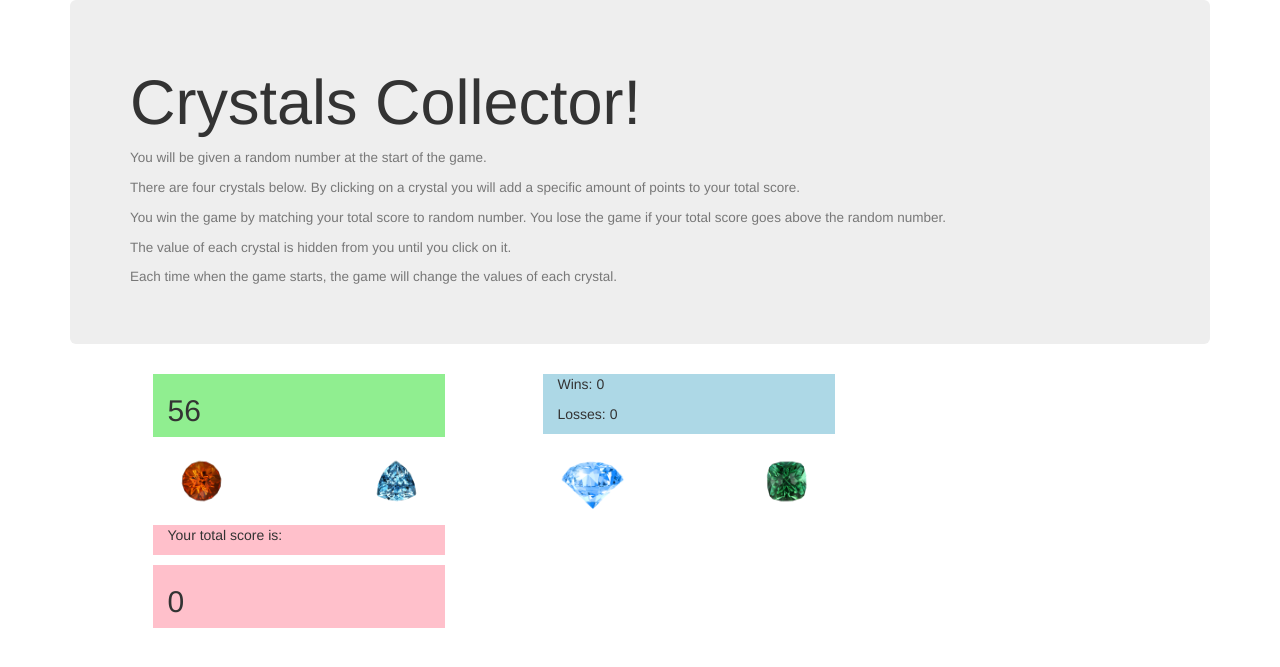
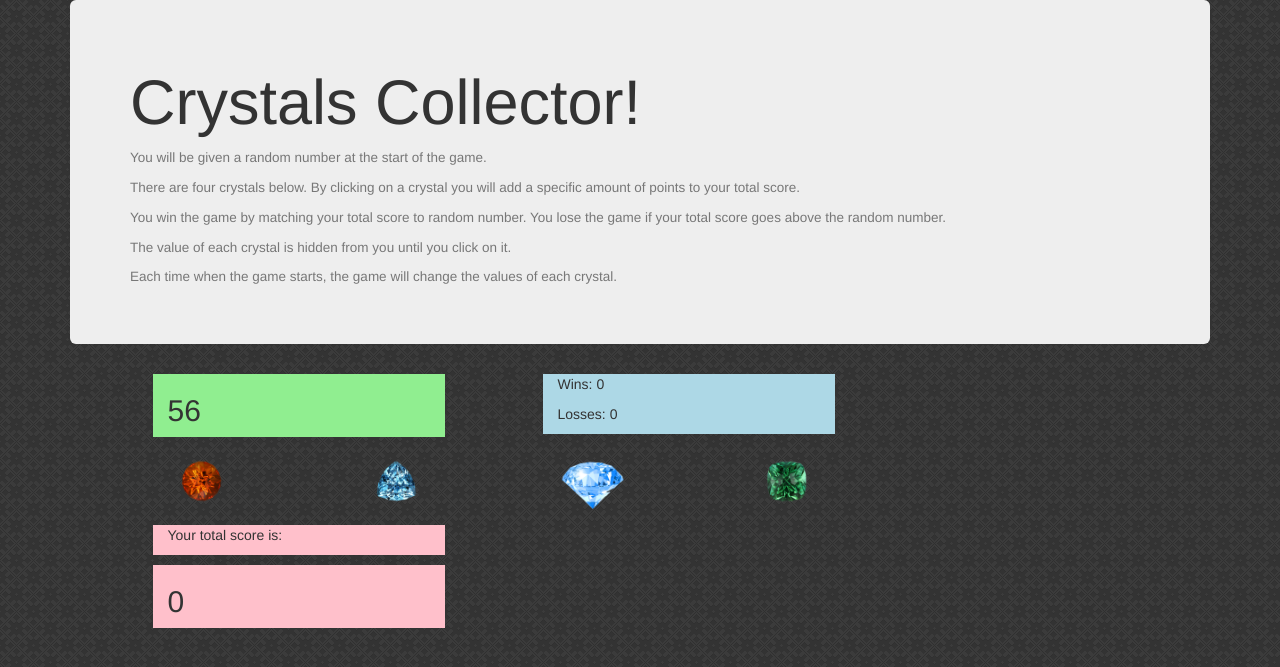
Before and after one commit to eleeschalow/Crystals-Collector, a PHP site: page / in a window 1280 px wide. Shown: the top 667 px of the page. Run offline with PHP 8.4, Linux system fonts and the light colour scheme.

Commit message:
cleaned up code and comments and finalized visual look

```diff
--- a/assets/css/style.css
+++ b/assets/css/style.css
@@ -1,3 +1,7 @@
+body {
+	background: url("../images/dark_embroidery.png");
+}
+
 .row {
 	margin-bottom: 10px;
 }
--- a/index.html
+++ b/index.html
@@ -50,16 +50,16 @@
 
 		<!-- gems -->
 		<div class="row">
-			<div class="col-md-1 col-md-offset-1 gem" id="gem1" value="gem1">
+			<div class="col-md-1 col-md-offset-1 gem" value="gem1">
 				<img src="assets/images/gem1.png" class="img-responsive" alt="Gem1">
 			</div>
-			<div class="col-md-1 col-md-offset-1 gem" id="gem2" value="gem2">
+			<div class="col-md-1 col-md-offset-1 gem" value="gem2">
 				<img src="assets/images/gem2.png" class="img-responsive" alt="Gem2">
 			</div>
-			<div class="col-md-1 col-md-offset-1 gem" id="gem3" value="gem3">
+			<div class="col-md-1 col-md-offset-1 gem" value="gem3">
 				<img src="assets/images/gem3.png" class="img-responsive" alt="Gem3">
 			</div>
-			<div class="col-md-1 col-md-offset-1 gem" id="gem4" value="gem4">
+			<div class="col-md-1 col-md-offset-1 gem" value="gem4">
 				<img src="assets/images/gem4.png" class="img-responsive" alt="Gem4">
 			</div>
 		</div>
```
Also changed, not shown: assets/javascript/game.js (+11 -1 lines), assets/images/dark_embroidery.png (added).
